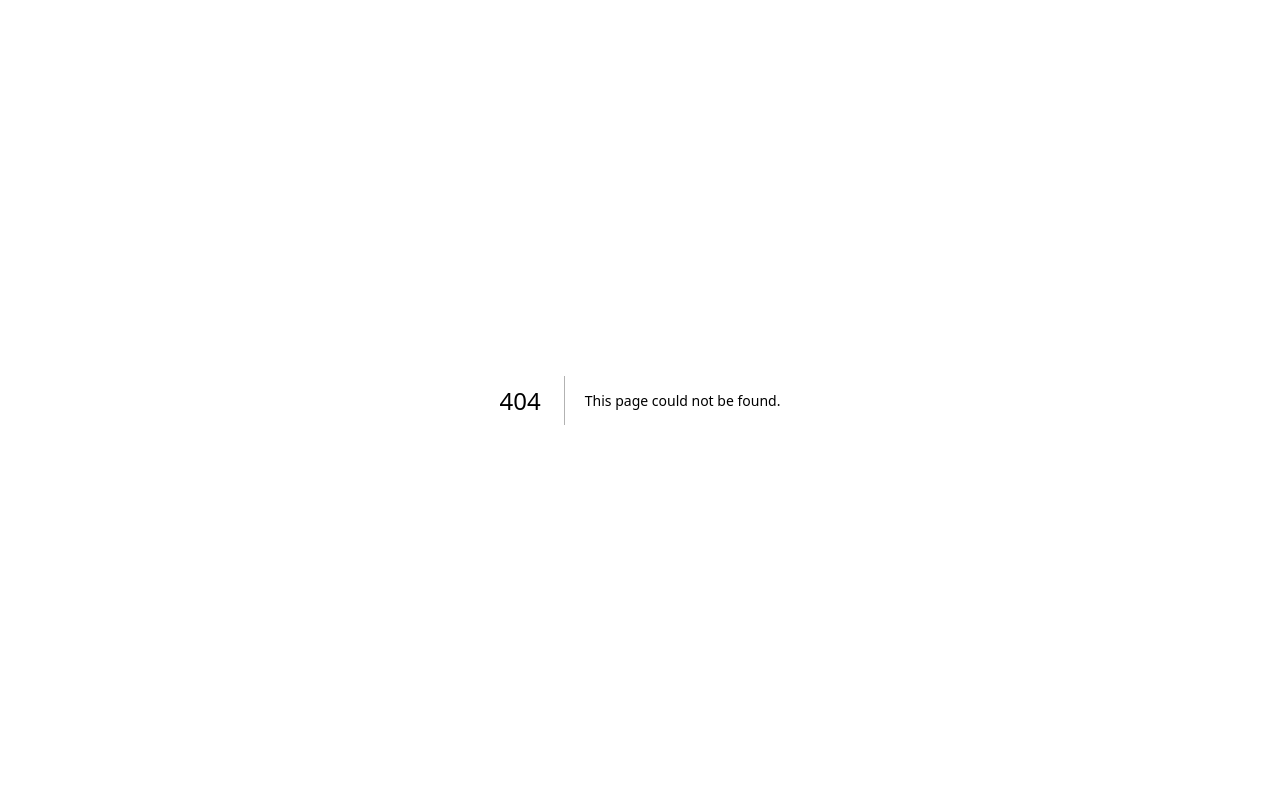
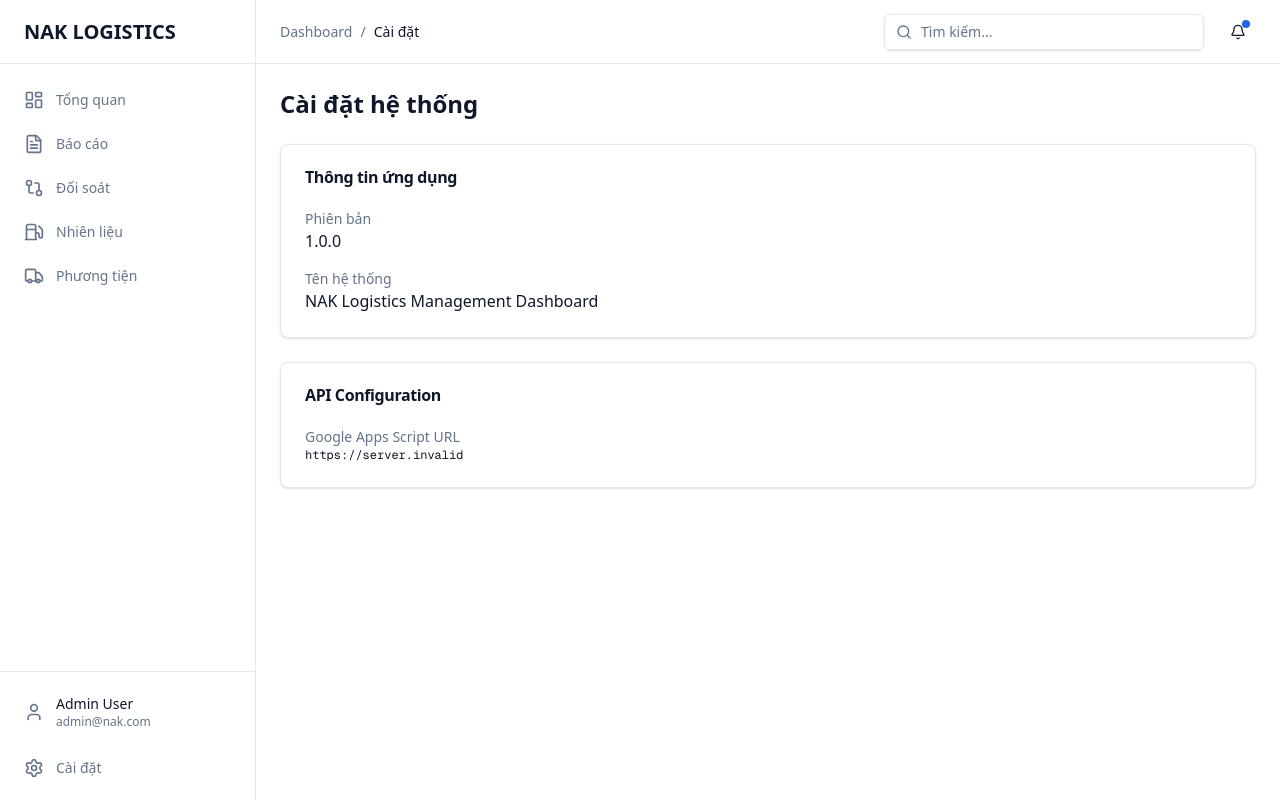
Before and after one commit to dtnam-oss/nak_system, a Next.js app: page /settings in a window 1280 px wide. Before the commit this address had no page. Built offline with nearby package versions, Linux system fonts and the light colour scheme; no server answers.

Commit message:
feat: add settings page to fix 404 error

```diff
--- /dev/null
+++ b/app/settings/page.tsx
@@ -0,0 +1,49 @@
+"use client"
+
+import { DashboardLayout } from "@/components/dashboard-layout"
+import { Card, CardContent, CardHeader, CardTitle } from "@/components/ui/card"
+
+export default function SettingsPage() {
+  return (
+    <DashboardLayout
+      breadcrumbs={[
+        { label: "Dashboard", href: "/dashboard" },
+        { label: "Cài đặt" },
+      ]}
+    >
+      <h1 className="mb-6 text-2xl font-bold text-foreground">Cài đặt hệ thống</h1>
+
+      <div className="space-y-6">
+        <Card>
+          <CardHeader>
+            <CardTitle>Thông tin ứng dụng</CardTitle>
+          </CardHeader>
+          <CardContent className="space-y-4">
+            <div>
+              <p className="text-sm text-muted-foreground">Phiên bản</p>
+              <p className="font-medium">1.0.0</p>
+            </div>
+            <div>
+              <p className="text-sm text-muted-foreground">Tên hệ thống</p>
+              <p className="font-medium">NAK Logistics Management Dashboard</p>
+            </div>
+          </CardContent>
+        </Card>
+
+        <Card>
+          <CardHeader>
+            <CardTitle>API Configuration</CardTitle>
+          </CardHeader>
+          <CardContent className="space-y-4">
+            <div>
+              <p className="text-sm text-muted-foreground">Google Apps Script URL</p>
+              <p className="font-mono text-xs text-foreground break-all">
+                {process.env.NEXT_PUBLIC_GAS_API_URL || 'Not configured'}
+              </p>
+            </div>
+          </CardContent>
+        </Card>
+      </div>
+    </DashboardLayout>
+  )
+}
```
